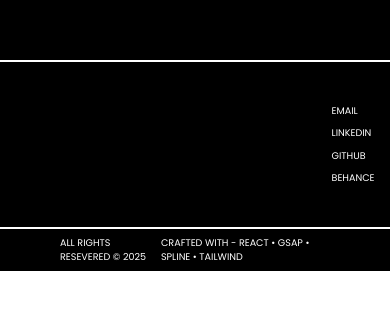
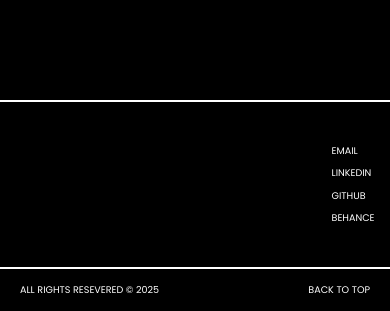
Before and after one commit to Aditya-Pawar-1/Aditya_Portfolio, a React (Vite) app: page / in a window 390 px wide. Shown: the part 8103-8414 px from the top of the page. Before the commit the page ends 8374 px from the top, so only its background shows below. Built offline with nearby package versions, Linux system fonts and the light colour scheme.

Commit message:
footer and skill section update

```diff
--- a/src/components/Drives.jsx
+++ b/src/components/Drives.jsx
@@ -18,15 +18,23 @@ const Drives = () => {
     const isMobile = useIsMobile();
 
     const colors = ['#fdefd4', '#ffcdd2', '#bbdefb', '#c8e6c9', '#fff59d', '#d1c4e9'];
+    let previousColor = null;
 
     const handleColorChange = () => {
-        const randomColor = colors[Math.floor(Math.random() * colors.length)];
+        let randomColor;
+        do {
+            randomColor = colors[Math.floor(Math.random() * colors.length)];
+        } while (randomColor === previousColor && colors.length > 1);
+
+        previousColor = randomColor;
+
         gsap.to(textspan.current.parentElement, {
             backgroundColor: randomColor,
             duration: 0.5,
             ease: 'power1.out',
         });
     };
+
 
     useGSAP(() => {
         const tl = gsap.timeline();
--- a/src/components/Footer.jsx
+++ b/src/components/Footer.jsx
@@ -2,11 +2,17 @@ import gsap from "gsap";
 import { useGSAP } from "@gsap/react";
 import { ScrollTrigger } from 'gsap/ScrollTrigger';
 import { Link } from "react-router-dom";
+import useIsMobile from '../hooks/useIsMobile';
 
 gsap.registerPlugin(useGSAP);
 gsap.registerPlugin(ScrollTrigger);
 
 const Footer = () => {
+
+  const isMobile = useIsMobile();
+  const handleTop = () => {
+    window.scrollTo({ top: 0, behavior: 'smooth' });
+  }
 
   useGSAP(() => {
     gsap.from('.FooterChar', {
@@ -66,9 +72,12 @@ const Footer = () => {
           </Link>
         </div>
       </div>
-      <div className="h-[20%] flex items-center justify-between px-15">
+      <div className="h-[20%] flex items-center justify-between px-5 lg:px-15 ">
         <p className="text-[0.6rem] md:text[1.8rem] lg:text-base left-[5%] top-[40%]">All Rights Resevered © 2025</p>
-        <p className="text-[0.6rem] md:text[1.8rem] lg:text-base left-[70%] top-[40%]"> Crafted with - React • GSAP • Spline • Tailwind</p>
+        {isMobile ?
+          <button onClick={handleTop} className="cursor-pointer text-[0.6rem] md:text[1.8rem] lg:text-base">BACK TO TOP</button>
+          : <p className="text-[0.6rem] md:text[1.8rem] lg:text-base left-[70%] top-[40%]"> Crafted with - React • GSAP • Spline • Tailwind</p>
+        }
       </div>
     </div>
   )
--- a/src/components/SkillCard.jsx
+++ b/src/components/SkillCard.jsx
@@ -28,8 +28,8 @@ const SkillCard = ({ title, skill }) => {
     })
 
     return (
-        <div ref={cardRef} className='bg-[#0E0E0E] w-[80vw] md:w-[40vw] p-4'>
-            <h4 className='text-2xl md:text-4xl font-bold'>
+        <div ref={cardRef} className='bg-[#0E0E0E] w-[80vw] md:w-[60vw] lg:w-[40vw] p-4'>
+            <h4 className='text-2xl lg:text-4xl font-bold'>
                 {title}
             </h4>
             <div className='p-4'>
--- a/src/components/Skills.jsx
+++ b/src/components/Skills.jsx
@@ -101,7 +101,7 @@ const Skills = () => {
         <div ref={line} className="h-0.5 w-[0] bg-white mt-8"></div>
         <h2 className='text-[1.3rem] md:text-[2rem] py-2'>Which Skills I Used?</h2>
       </div>
-      <div className='flex flex-col flex-wrap md:flex-row justify-between items-center gap-2 md:gap-8 md:px-[5%] pb-8'>
+      <div className='flex flex-col flex-wrap lg:flex-row justify-between items-center gap-4 md:gap-8 md:px-[5%] pb-8'>
         {
           data.map((data, index) => (
             <SkillCard key={index} {...data}
--- a/src/hooks/useIsMobile.js
+++ b/src/hooks/useIsMobile.js
@@ -4,7 +4,7 @@ const useIsMobile = () => {
   const [isMobile, setIsMobile] = useState(false);
 
   useEffect(() => {
-    const checkMobile = () => setIsMobile(window.innerWidth < 768);
+    const checkMobile = () => setIsMobile(window.innerWidth < 600);
     checkMobile();
     window.addEventListener('resize', checkMobile);
     return () => window.removeEventListener('resize', checkMobile);
```
